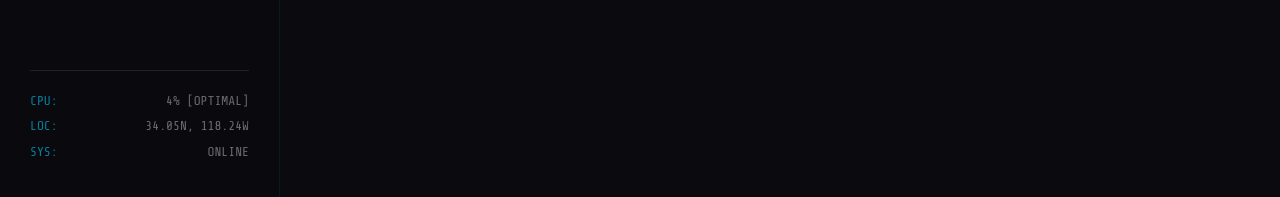
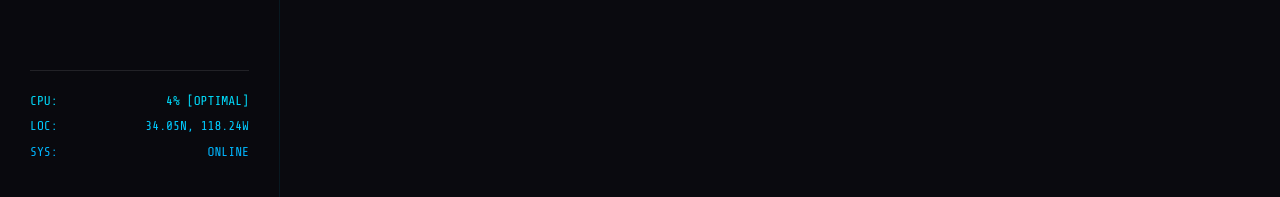
Before and after one commit to samjp6jp69898/profolio, a Vue app: page / in a window 1280 px wide. Shown: the part 603-800 px from the top of the page. Built offline with nearby package versions, Linux system fonts and the light colour scheme; no server answers; the database is empty.

Commit message:
tech specs text color

```diff
--- a/src/components/layout/Sidebar.vue
+++ b/src/components/layout/Sidebar.vue
@@ -486,9 +486,16 @@
 .tech-specs {
     font-family: 'Share Tech Mono', monospace;
     font-size: 0.8rem;
-    color: rgba(255, 255, 255, 0.4);
     border-top: 1px solid rgba(255, 255, 255, 0.1);
     padding-top: 20px;
+
+    /* Cyan-Blue Neon Gradient Text */
+    background: linear-gradient(180deg, #00f5ff 0%, #00aaff 100%);
+    -webkit-background-clip: text;
+    background-clip: text;
+    -webkit-text-fill-color: transparent;
+    color: transparent;
+    font-weight: 500;
 }
 
 .spec-row {
@@ -498,6 +505,7 @@
 }
 
 .label {
-    color: rgba(0, 212, 255, 0.6);
+    /* Inherit gradient from parent */
+    color: inherit;
 }
 </style>
```
